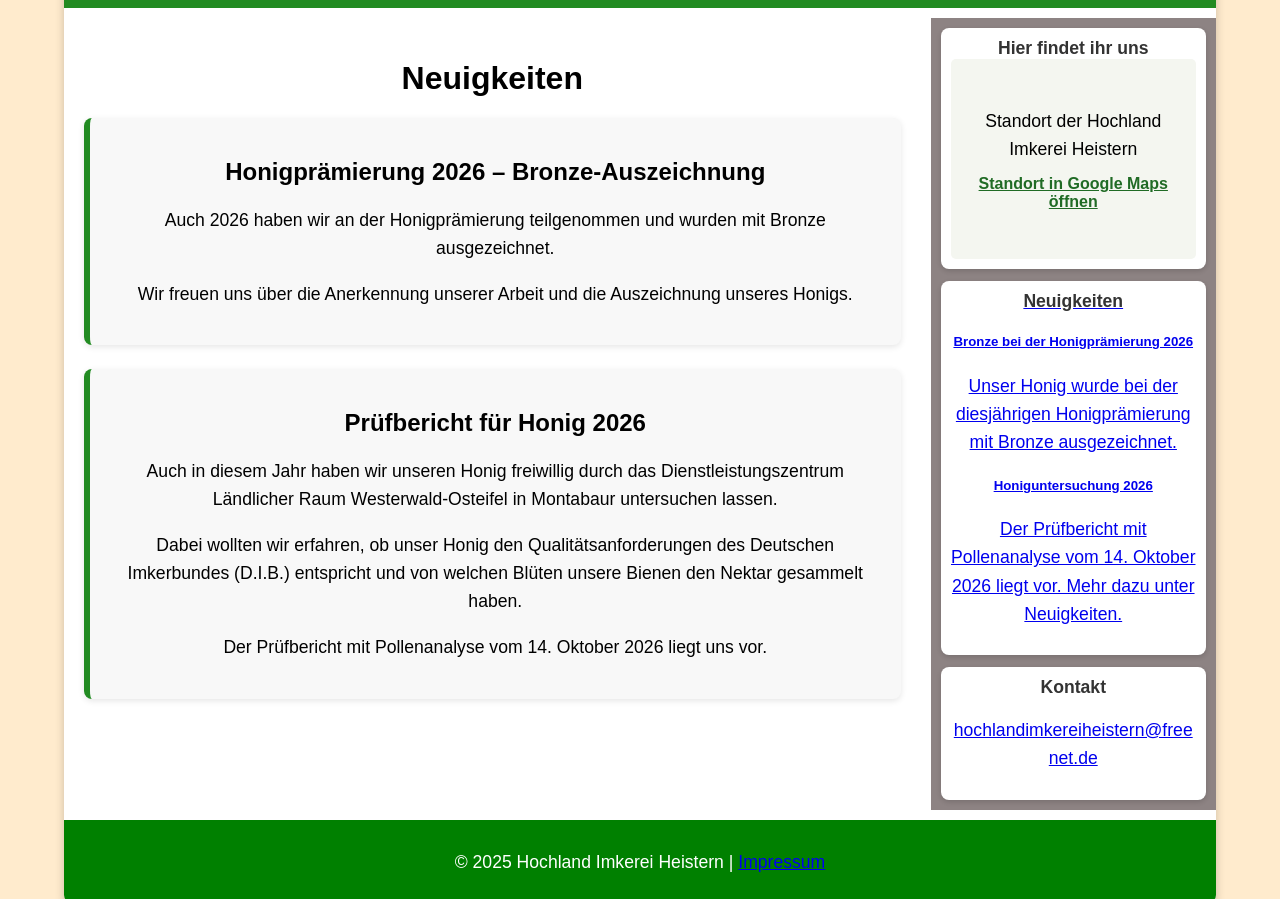
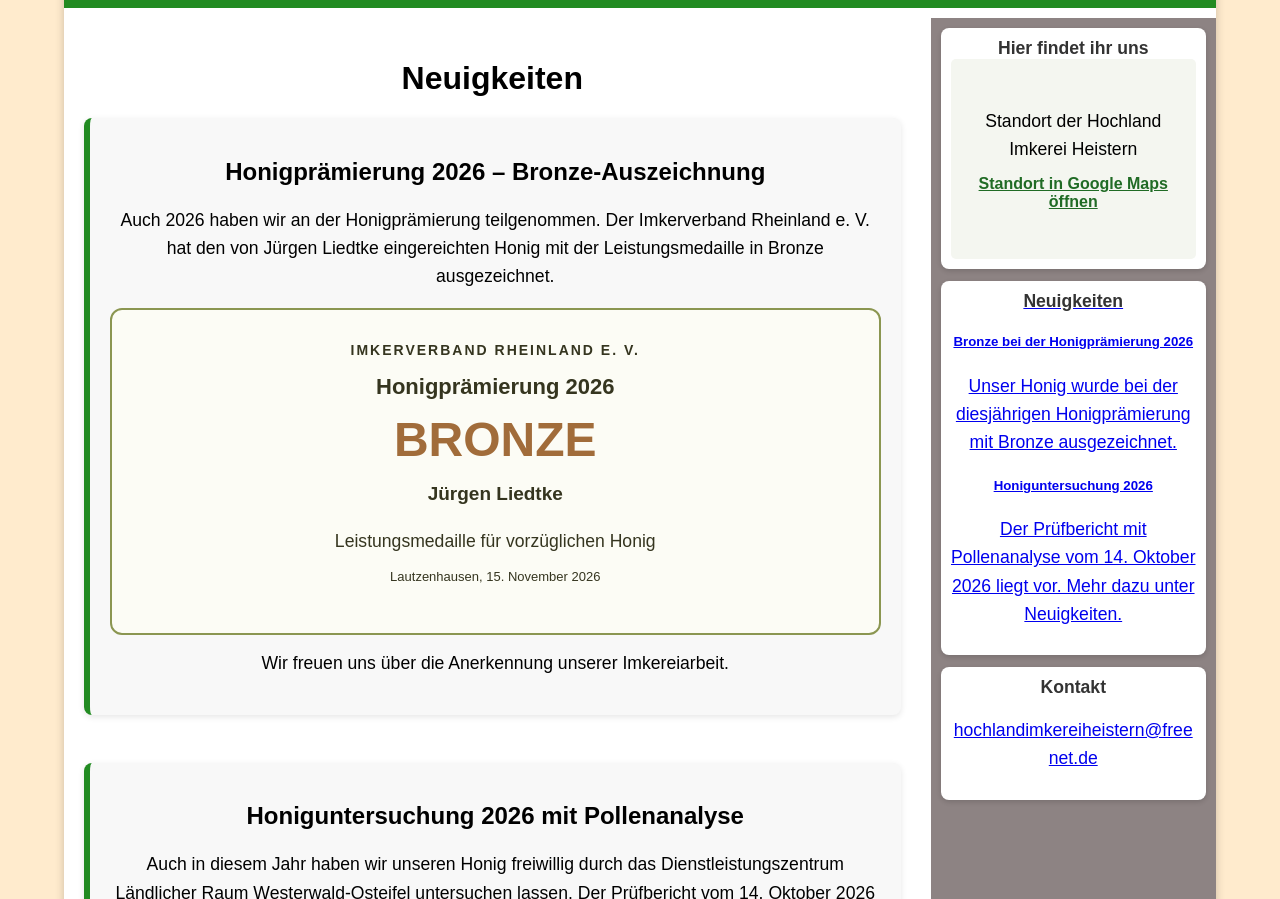
Before and after one commit to Kardnic/Hochland-Imkerei-Webseite, a React (Vite) app: page /neuigkeiten in a window 1280 px wide. Shown: the part 527-1426 px from the top of the page. Built offline with nearby package versions, Linux system fonts and the light colour scheme.

Commit message:
Zeige Bronze-Auszeichnung und Honigprüfung als Webseiten-Inhalte statt PDFs

```diff
--- a/src/pages/Neuigkeiten.jsx
+++ b/src/pages/Neuigkeiten.jsx
@@ -1,21 +1,66 @@
 import React from "react";
 import HauptLayout from "../layouts/HauptLayout";
+
+const pollen = [
+  { name: "Raps-Typ (Brassica)", anteil: 67.8 },
+  { name: "Ahorn (Acer)", anteil: 13.2 },
+  { name: "Himbeer-Typ (Rubus)", anteil: 11.8 },
+  { name: "Weide (Salix)", anteil: 3.6 },
+  { name: "Kernobst-Typ (Pyrus)", anteil: 1.4 },
+];
 
 export default function Neuigkeiten() {
   return (
     <HauptLayout>
-      <h1>Neuigkeiten</h1>
-      <section>
-        <h2>Honigprämierung 2026 – Bronze-Auszeichnung</h2>
-        <p>Auch 2026 haben wir an der Honigprämierung teilgenommen und wurden mit Bronze ausgezeichnet.</p>
-        <p>Wir freuen uns über die Anerkennung unserer Arbeit und die Auszeichnung unseres Honigs.</p>
-      </section>
-      <section>
-        <h2>Prüfbericht für Honig 2026</h2>
-        <p>Auch in diesem Jahr haben wir unseren Honig freiwillig durch das Dienstleistungszentrum Ländlicher Raum Westerwald-Osteifel in Montabaur untersuchen lassen.</p>
-        <p>Dabei wollten wir erfahren, ob unser Honig den Qualitätsanforderungen des Deutschen Imkerbundes (D.I.B.) entspricht und von welchen Blüten unsere Bienen den Nektar gesammelt haben.</p>
-        <p>Der Prüfbericht mit Pollenanalyse vom 14. Oktober 2026 liegt uns vor.</p>
-      </section>
+      <div style={{ maxWidth: 850, margin: "0 auto" }}>
+        <h1>Neuigkeiten</h1>
+        <section style={{ marginBottom: "3rem" }}>
+          <h2>Honigprämierung 2026 – Bronze-Auszeichnung</h2>
+          <p>Auch 2026 haben wir an der Honigprämierung teilgenommen. Der Imkerverband Rheinland e. V. hat den von Jürgen Liedtke eingereichten Honig mit der Leistungsmedaille in Bronze ausgezeichnet.</p>
+          <div aria-label="Auszeichnung: Honigprämierung 2026, Bronze" style={{ border: "2px solid #8b9651", borderRadius: 12, padding: "2rem 1.5rem", textAlign: "center", background: "#fcfcf5", color: "#35351f", marginTop: "1rem" }}>
+            <div style={{ fontSize: 14, letterSpacing: 2, fontWeight: 700, textTransform: "uppercase" }}>Imkerverband Rheinland e. V.</div>
+            <div style={{ fontSize: 22, fontWeight: 700, marginTop: 16 }}>Honigprämierung 2026</div>
+            <div style={{ fontSize: 48, margin: "12px 0", color: "#a16c3a", fontWeight: 800 }}>BRONZE</div>
+            <p style={{ fontSize: 19, fontWeight: 700, margin: "8px 0" }}>Jürgen Liedtke</p>
+            <p style={{ marginBottom: 0 }}>Leistungsmedaille für vorzüglichen Honig</p>
+            <p style={{ fontSize: 13, marginTop: 12 }}>Lautzenhausen, 15. November 2026</p>
+          </div>
+          <p style={{ marginTop: 14 }}>Wir freuen uns über die Anerkennung unserer Imkereiarbeit.</p>
+        </section>
+        <section style={{ marginBottom: "2rem" }}>
+          <h2>Honiguntersuchung 2026 mit Pollenanalyse</h2>
+          <p>Auch in diesem Jahr haben wir unseren Honig freiwillig durch das Dienstleistungszentrum Ländlicher Raum Westerwald-Osteifel untersuchen lassen. Der Prüfbericht vom 14. Oktober 2026 bewertet die Probe als <strong>Frühjahrstracht­honig</strong>.</p>
+          <p>Nach dem Prüfbericht entspricht der untersuchte Honig in den geprüften Kriterien der Honigverordnung und den Qualitätsanforderungen des Deutschen Imkerbundes (Stand 2021). Anzeichen ausländischer Herkunft wurden nicht festgestellt.</p>
+          <div style={{ border: "1px solid #d6d6c6", borderRadius: 10, padding: "1rem 1.25rem", margin: "1.25rem 0" }}>
+            <h3>Ergebnisse der Honiguntersuchung</h3>
+            <dl style={{ display: "grid", gridTemplateColumns: "minmax(130px, 1fr) 1fr", gap: "0.5rem 1rem", marginBottom: 0 }}>
+              <dt>Proben-Nr.</dt><dd>2026 / 328</dd>
+              <dt>Honigart</dt><dd>Frühjahrstracht­honig</dd>
+              <dt>Wassergehalt</dt><dd>17,4 %</dd>
+              <dt>Elektrische Leitfähigkeit</dt><dd>0,47 mS/cm</dd>
+              <dt>Invertase-Aktivität</dt><dd>148,4 U/kg</dd>
+              <dt>HMF-Gehalt</dt><dd>1,8 mg/kg</dd>
+              <dt>Geruch / Geschmack</dt><dd>aromatisch / honigtypisch</dd>
+            </dl>
+          </div>
+          <h3>Pollenanalyse</h3>
+          <p>Bei der mikroskopischen Untersuchung wurden 500 Pollen gezählt. Die wichtigsten nachgewiesenen Pollentypen:</p>
+          <div style={{ display: "grid", gap: 14 }}>
+            {pollen.map(({ name, anteil }) => (
+              <div key={name}>
+                <div style={{ display: "flex", justifyContent: "space-between", gap: 12, fontSize: 15 }}>
+                  <span>{name}</span><strong>{anteil.toLocaleString("de-DE", { minimumFractionDigits: 1 })} %</strong>
+                </div>
+                <div style={{ background: "#e7e9d8", height: 12, borderRadius: 6, overflow: "hidden", marginTop: 5 }}>
+                  <div style={{ background: "#859448", width: anteil + "%", height: "100%", borderRadius: 6 }} />
+                </div>
+              </div>
+            ))}
+          </div>
+          <p style={{ fontSize: 13, marginTop: 12 }}>Die dargestellten fünf Pollentypen sind ein Auszug aus dem Prüfbericht; die Werte summieren sich deshalb nicht auf 100 %.</p>
+          <p>Die Analyse zeigt eine Mischtracht aus verschiedenen Nektar- und Honigtauquellen, mit einem deutlichen Anteil an Raps-Pollen. Die Sortenempfehlung des Prüflabors lautet „Frühjahrstracht­honig“.</p>
+        </section>
+      </div>
     </HauptLayout>
   );
 }
```
